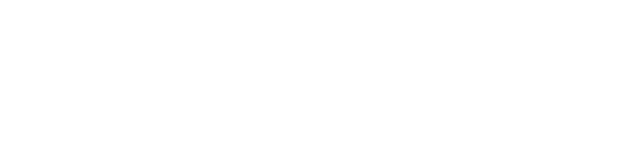
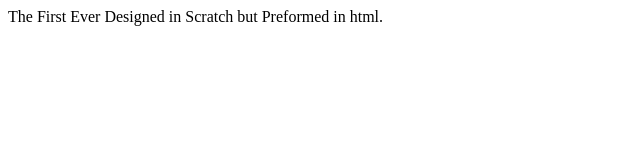
Before and after one commit to scratchlet-official/scratchlet, a plain HTML site: page index.html in a window 1280 px wide. Shown: the whole page, without its empty margins (0-640 px from the left). Drawn offline with Linux system fonts and the light colour scheme.

Commit message:
Update index.html

```diff
--- a/index.html
+++ b/index.html
@@ -2,4 +2,5 @@
   <head>
     <title>Scratchlet</title>
   </head>
+  <body>The First Ever Designed in Scratch but Preformed in html.</body>
 <html>
```
